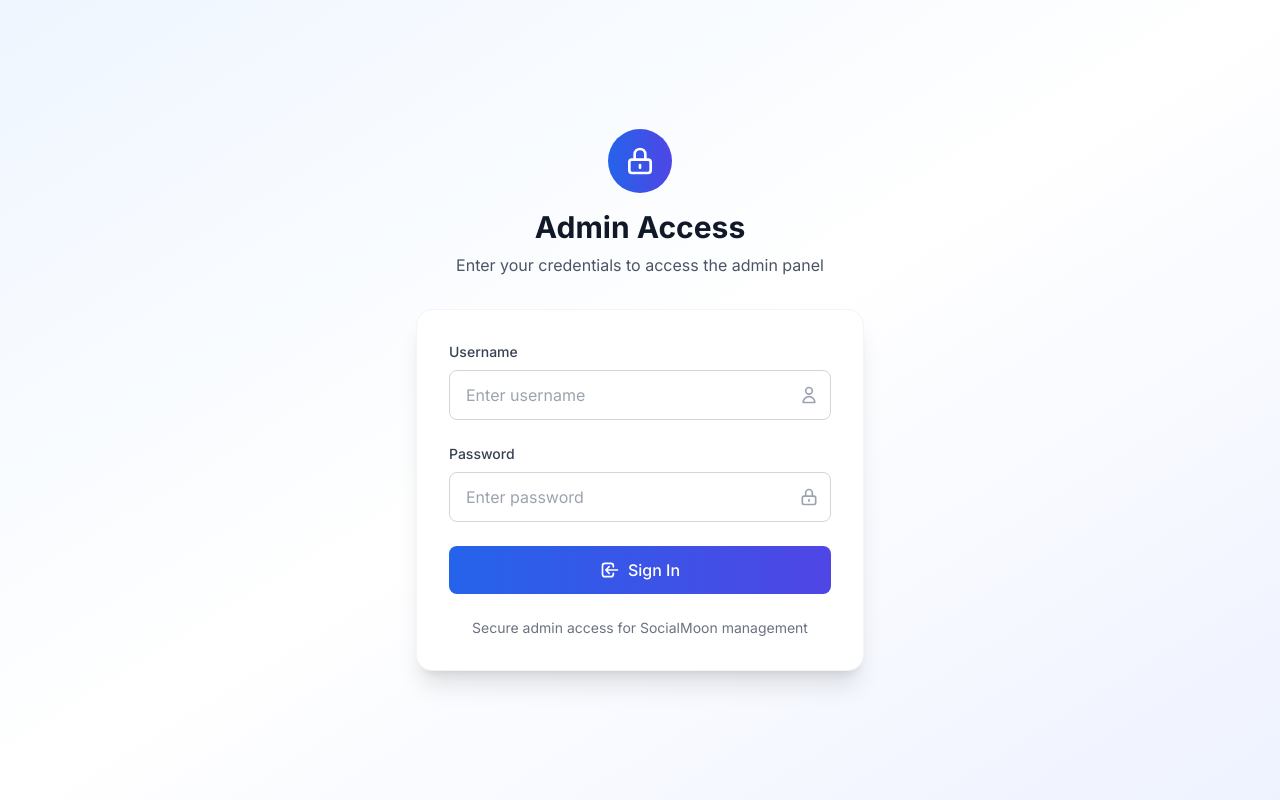
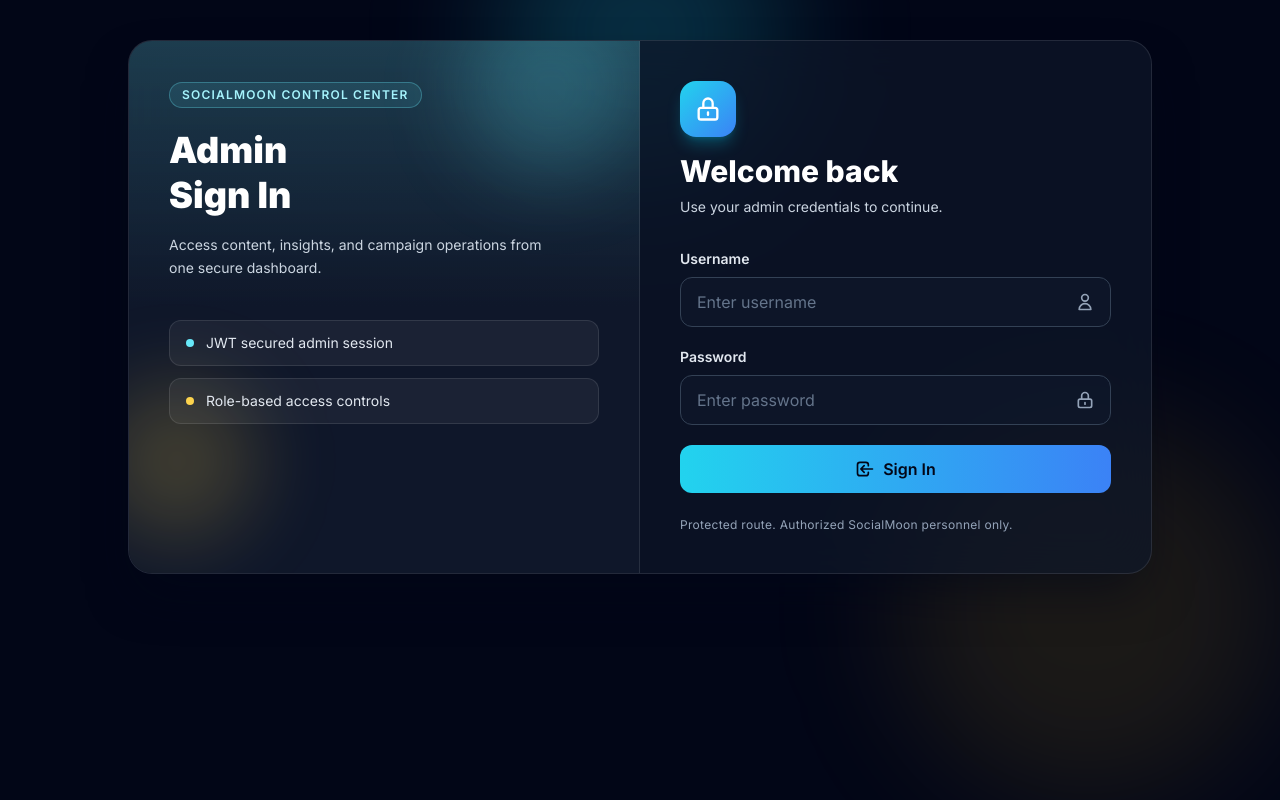
Before and after one commit to Socialmoon/socialmoon-website, a Next.js app: page /admin/login in a window 1280 px wide. Built offline with nearby package versions, Linux system fonts and the light colour scheme.

Commit message:
Enhance admin role verification: Allow superadmin access based on environment variable and improve error handling in admin management

```diff
--- a/src/app/admin/admins/page.tsx
+++ b/src/app/admin/admins/page.tsx
@@ -27,6 +27,7 @@ const AdminManagementPage = () => {
   const [isChangeDialogOpen, setIsChangeDialogOpen] = useState(false);
   const [isRoleDialogOpen, setIsRoleDialogOpen] = useState(false);
   const [currentUserRole, setCurrentUserRole] = useState<'admin' | 'superadmin'>('admin');
+  const [errorMessage, setErrorMessage] = useState('');
   const router = useRouter();
 
   const getAuthHeaders = () => {
@@ -62,11 +63,12 @@ const AdminManagementPage = () => {
       if (res.ok) {
         const data = await res.json();
         setAdmins(data);
+        setErrorMessage('');
       } else {
-        console.error('Failed to fetch admins');
+        setErrorMessage('Failed to fetch admins. Please try again.');
       }
-    } catch (error) {
-      console.error('Error fetching admins:', error);
+    } catch {
+      setErrorMessage('Error fetching admins. Please check your connection and try again.');
     }
     setLoading(false);
   };
@@ -94,8 +96,7 @@ const AdminManagementPage = () => {
         const data = await res.json();
         alert(data.error || 'Failed to add admin');
       }
-    } catch (error) {
-      console.error('Error adding admin:', error);
+    } catch {
       alert('Error adding admin');
     }
     setSaving(false);
@@ -123,8 +124,7 @@ const AdminManagementPage = () => {
         const data = await res.json();
         alert(data.error || 'Failed to change password');
       }
-    } catch (error) {
-      console.error('Error changing password:', error);
+    } catch {
       alert('Error changing password');
     }
     setSaving(false);
@@ -152,8 +152,7 @@ const AdminManagementPage = () => {
         const data = await res.json();
         alert(data.error || 'Failed to change role');
       }
-    } catch (error) {
-      console.error('Error changing role:', error);
+    } catch {
       alert('Error changing role');
     }
     setSaving(false);
@@ -177,8 +176,7 @@ const AdminManagementPage = () => {
         const data = await res.json();
         alert(data.error || 'Failed to delete admin');
       }
-    } catch (error) {
-      console.error('Error deleting admin:', error);
+    } catch {
       alert('Error deleting admin');
     }
     setSaving(false);
@@ -232,6 +230,12 @@ const AdminManagementPage = () => {
             </div>
           </div>
         </div>
+
+        {errorMessage && (
+          <div className="mb-6 rounded-lg border border-red-200 bg-red-50 px-4 py-3 text-sm text-red-700">
+            {errorMessage}
+          </div>
+        )}
 
         {/* Statistics Cards (Superadmin only) */}
         {currentUserRole === 'superadmin' && (
--- a/src/app/admin/dashboard/page.tsx
+++ b/src/app/admin/dashboard/page.tsx
@@ -147,6 +147,7 @@ const DashboardPage = () => {
     { name: 'Services', href: '/admin/services', icon: 'M19 11H5m14 0a2 2 0 012 2v6a2 2 0 01-2 2H5a2 2 0 01-2-2v-6a2 2 0 012-2m14 0V9a2 2 0 00-2-2M5 11V9a2 2 0 012-2m0 0V5a2 2 0 012-2h6a2 2 0 012 2v2M7 7h10', description: 'Edit services' },
     { name: 'Portfolio', href: '/admin/portfolio', icon: 'M19 11H5m14 0a2 2 0 012 2v6a2 2 0 01-2 2H5a2 2 0 01-2-2v-6a2 2 0 012-2m14 0V9a2 2 0 00-2-2M5 11V9a2 2 0 012-2m0 0V5a2 2 0 012-2h6a2 2 0 012 2v2M7 7h10', description: 'Edit portfolio projects' },
     { name: 'Case Studies', href: '/admin/case-studies', icon: 'M9 19v-6a2 2 0 00-2-2H5a2 2 0 00-2 2v6a2 2 0 002 2h2a2 2 0 002-2zm0 0V9a2 2 0 012-2h2a2 2 0 012 2v10m-6 0a2 2 0 002 2h2a2 2 0 002-2m0 0V5a2 2 0 012-2h2a2 2 0 012 2v14a2 2 0 01-2 2h-2a2 2 0 01-2-2z', description: 'Edit case studies' },
+    { name: 'Luna Admin Login', href: 'https://luna.socialmoon.in/admin-login', icon: 'M5 12h14M12 5l7 7-7 7', description: 'Open Luna admin login' },
   ];
 
   return (
--- a/src/app/admin/login/page.tsx
+++ b/src/app/admin/login/page.tsx
@@ -1,15 +1,12 @@
 'use client';
 
 import { useState } from 'react';
-import { useRouter } from 'next/navigation';
-import Image from 'next/image';
 
 const LoginPage = () => {
   const [username, setUsername] = useState('');
   const [password, setPassword] = useState('');
   const [error, setError] = useState('');
   const [isLoading, setIsLoading] = useState(false);
-  const router = useRouter();
 
   const handleSubmit = async (e: React.FormEvent) => {
     e.preventDefault();
@@ -49,24 +46,56 @@ const LoginPage = () => {
   };
 
   return (
-    <div className="min-h-screen bg-gradient-to-br from-blue-50 via-white to-indigo-50 flex items-center justify-center p-4">
-      <div className="w-full max-w-md">
-        {/* Logo/Branding */}
-        <div className="text-center mb-8">
-          <div className="inline-flex items-center justify-center w-16 h-16 bg-gradient-to-r from-blue-600 to-indigo-600 rounded-full mb-4">
-            <svg className="w-8 h-8 text-white" fill="none" stroke="currentColor" viewBox="0 0 24 24">
+    <div className="relative min-h-screen overflow-hidden bg-slate-950 px-4 py-10 sm:px-6">
+      <div className="pointer-events-none absolute -top-28 left-1/2 h-72 w-72 -translate-x-1/2 rounded-full bg-cyan-400/20 blur-3xl" />
+      <div className="pointer-events-none absolute bottom-0 right-0 h-96 w-96 rounded-full bg-amber-400/10 blur-3xl" />
+
+      <div className="relative mx-auto grid w-full max-w-5xl grid-cols-1 overflow-hidden rounded-3xl border border-white/10 bg-slate-900/70 shadow-2xl shadow-slate-950/60 backdrop-blur-xl lg:grid-cols-2">
+        <section className="relative hidden overflow-hidden border-r border-white/10 bg-gradient-to-b from-cyan-300/20 via-slate-900 to-slate-900 p-10 lg:block">
+          <div className="absolute -top-10 right-0 h-44 w-44 rounded-full bg-cyan-300/20 blur-2xl" />
+          <div className="absolute bottom-8 -left-8 h-40 w-40 rounded-full bg-amber-300/20 blur-2xl" />
+
+          <div className="relative">
+            <p className="inline-flex items-center rounded-full border border-cyan-300/30 bg-cyan-300/10 px-3 py-1 text-xs font-semibold uppercase tracking-widest text-cyan-200">
+              SocialMoon Control Center
+            </p>
+            <h1 className="mt-5 text-4xl font-black leading-tight text-white">
+              Admin
+              <br />
+              Sign In
+            </h1>
+            <p className="mt-4 max-w-sm text-sm leading-relaxed text-slate-300">
+              Access content, insights, and campaign operations from one secure dashboard.
+            </p>
+
+            <div className="mt-10 space-y-3 text-sm text-slate-200">
+              <div className="flex items-center gap-3 rounded-xl border border-white/10 bg-white/5 px-4 py-3">
+                <span className="h-2 w-2 rounded-full bg-cyan-300" />
+                JWT secured admin session
+              </div>
+              <div className="flex items-center gap-3 rounded-xl border border-white/10 bg-white/5 px-4 py-3">
+                <span className="h-2 w-2 rounded-full bg-amber-300" />
+                Role-based access controls
+              </div>
+            </div>
+          </div>
+        </section>
+
+        <section className="p-6 sm:p-10">
+          <div className="mx-auto w-full max-w-md">
+            <div className="mb-8 text-center lg:text-left">
+              <div className="mx-auto mb-4 inline-flex h-14 w-14 items-center justify-center rounded-2xl bg-gradient-to-br from-cyan-400 to-blue-500 shadow-lg shadow-cyan-500/30 lg:mx-0">
+                <svg className="h-7 w-7 text-white" fill="none" stroke="currentColor" viewBox="0 0 24 24">
                   <path strokeLinecap="round" strokeLinejoin="round" strokeWidth={2} d="M12 15v2m-6 4h12a2 2 0 002-2v-6a2 2 0 00-2-2H6a2 2 0 00-2 2v6a2 2 0 002 2zm10-10V7a4 4 0 00-8 0v4h8z" />
                 </svg>
               </div>
-          <h1 className="text-3xl font-bold text-gray-900 mb-2">Admin Access</h1>
-          <p className="text-gray-600">Enter your credentials to access the admin panel</p>
+              <h2 className="text-3xl font-extrabold text-white">Welcome back</h2>
+              <p className="mt-2 text-sm text-slate-300">Use your admin credentials to continue.</p>
             </div>
 
-        {/* Login Form */}
-        <div className="bg-white rounded-2xl shadow-xl p-8 border border-gray-100">
-          <form onSubmit={handleSubmit} className="space-y-6">
+            <form onSubmit={handleSubmit} className="space-y-5">
               <div>
-              <label htmlFor="username" className="block text-sm font-medium text-gray-700 mb-2">
+                <label htmlFor="username" className="mb-2 block text-sm font-semibold text-slate-200">
                   Username
                 </label>
                 <div className="relative">
@@ -75,13 +104,13 @@ const LoginPage = () => {
                     id="username"
                     value={username}
                     onChange={(e) => setUsername(e.target.value)}
-                  className="w-full px-4 py-3 border border-gray-300 rounded-lg focus:ring-2 focus:ring-blue-500 focus:border-blue-500 transition-colors pr-12"
+                    className="w-full rounded-xl border border-slate-700 bg-slate-900/70 px-4 py-3 pr-12 text-white placeholder:text-slate-500 focus:border-cyan-400 focus:outline-none focus:ring-2 focus:ring-cyan-400/40"
                     placeholder="Enter username"
                     required
                     disabled={isLoading}
                   />
-                <div className="absolute inset-y-0 right-0 pr-3 flex items-center">
-                  <svg className="w-5 h-5 text-gray-400" fill="none" stroke="currentColor" viewBox="0 0 24 24">
+                  <div className="pointer-events-none absolute inset-y-0 right-0 flex items-center pr-4">
+                    <svg className="h-5 w-5 text-slate-400" fill="none" stroke="currentColor" viewBox="0 0 24 24">
                       <path strokeLinecap="round" strokeLinejoin="round" strokeWidth={2} d="M16 7a4 4 0 11-8 0 4 4 0 018 0zM12 14a7 7 0 00-7 7h14a7 7 0 00-7-7z" />
                     </svg>
                   </div>
@@ -89,7 +118,7 @@ const LoginPage = () => {
               </div>
 
               <div>
-              <label htmlFor="password" className="block text-sm font-medium text-gray-700 mb-2">
+                <label htmlFor="password" className="mb-2 block text-sm font-semibold text-slate-200">
                   Password
                 </label>
                 <div className="relative">
@@ -98,13 +127,13 @@ const LoginPage = () => {
                     id="password"
                     value={password}
                     onChange={(e) => setPassword(e.target.value)}
-                  className="w-full px-4 py-3 border border-gray-300 rounded-lg focus:ring-2 focus:ring-blue-500 focus:border-blue-500 transition-colors pr-12"
+                    className="w-full rounded-xl border border-slate-700 bg-slate-900/70 px-4 py-3 pr-12 text-white placeholder:text-slate-500 focus:border-cyan-400 focus:outline-none focus:ring-2 focus:ring-cyan-400/40"
                     placeholder="Enter password"
                     required
                     disabled={isLoading}
                   />
-                <div className="absolute inset-y-0 right-0 pr-3 flex items-center">
-                  <svg className="w-5 h-5 text-gray-400" fill="none" stroke="currentColor" viewBox="0 0 24 24">
+                  <div className="pointer-events-none absolute inset-y-0 right-0 flex items-center pr-4">
+                    <svg className="h-5 w-5 text-slate-400" fill="none" stroke="currentColor" viewBox="0 0 24 24">
                       <path strokeLinecap="round" strokeLinejoin="round" strokeWidth={2} d="M12 15v2m-6 4h12a2 2 0 002-2v-6a2 2 0 00-2-2H6a2 2 0 00-2 2v6a2 2 0 002 2zm10-10V7a4 4 0 00-8 0v4h8z" />
                     </svg>
                   </div>
@@ -112,12 +141,12 @@ const LoginPage = () => {
               </div>
 
               {error && (
-              <div className="bg-red-50 border border-red-200 rounded-lg p-3">
-                <div className="flex items-center">
-                  <svg className="w-5 h-5 text-red-400 mr-2" fill="none" stroke="currentColor" viewBox="0 0 24 24">
+                <div className="rounded-xl border border-rose-300/40 bg-rose-400/10 p-3">
+                  <div className="flex items-center gap-2">
+                    <svg className="h-5 w-5 text-rose-300" fill="none" stroke="currentColor" viewBox="0 0 24 24">
                       <path strokeLinecap="round" strokeLinejoin="round" strokeWidth={2} d="M12 8v4m0 4h.01M21 12a9 9 0 11-18 0 9 9 0 0118 0z" />
                     </svg>
-                  <p className="text-sm text-red-700">{error}</p>
+                    <p className="text-sm text-rose-100">{error}</p>
                   </div>
                 </div>
               )}
@@ -125,11 +154,11 @@ const LoginPage = () => {
               <button
                 type="submit"
                 disabled={isLoading}
-              className="w-full bg-gradient-to-r from-blue-600 to-indigo-600 text-white py-3 px-4 rounded-lg font-medium hover:from-blue-700 hover:to-indigo-700 focus:ring-2 focus:ring-blue-500 focus:ring-offset-2 transition-all disabled:opacity-50 disabled:cursor-not-allowed flex items-center justify-center"
+                className="flex w-full items-center justify-center rounded-xl bg-gradient-to-r from-cyan-400 to-blue-500 px-4 py-3 font-semibold text-slate-950 transition-all hover:from-cyan-300 hover:to-blue-400 focus:outline-none focus:ring-2 focus:ring-cyan-300 focus:ring-offset-2 focus:ring-offset-slate-900 disabled:cursor-not-allowed disabled:opacity-60"
               >
                 {isLoading ? (
                   <>
-                  <svg className="animate-spin -ml-1 mr-3 h-5 w-5 text-white" xmlns="http://www.w3.org/2000/svg" fill="none" viewBox="0 0 24 24">
+                    <svg className="-ml-1 mr-3 h-5 w-5 animate-spin text-slate-900" xmlns="http://www.w3.org/2000/svg" fill="none" viewBox="0 0 24 24">
                       <circle className="opacity-25" cx="12" cy="12" r="10" stroke="currentColor" strokeWidth="4"></circle>
                       <path className="opacity-75" fill="currentColor" d="M4 12a8 8 0 018-8V0C5.373 0 0 5.373 0 12h4zm2 5.291A7.962 7.962 0 014 12H0c0 3.042 1.135 5.824 3 7.938l3-2.647z"></path>
                     </svg>
@@ -137,7 +166,7 @@ const LoginPage = () => {
                   </>
                 ) : (
                   <>
-                  <svg className="w-5 h-5 mr-2" fill="none" stroke="currentColor" viewBox="0 0 24 24">
+                    <svg className="mr-2 h-5 w-5" fill="none" stroke="currentColor" viewBox="0 0 24 24">
                       <path strokeLinecap="round" strokeLinejoin="round" strokeWidth={2} d="M11 16l-4-4m0 0l4-4m-4 4h14m-5 4v1a3 3 0 01-3 3H6a3 3 0 01-3-3V7a3 3 0 013-3h7a3 3 0 013 3v1" />
                     </svg>
                     Sign In
@@ -146,13 +175,11 @@ const LoginPage = () => {
               </button>
             </form>
 
-          {/* Footer */}
-          <div className="mt-6 text-center">
-            <p className="text-sm text-gray-500">
-              Secure admin access for SocialMoon management
+            <p className="mt-6 text-center text-xs tracking-wide text-slate-400 lg:text-left">
+              Protected route. Authorized SocialMoon personnel only.
             </p>
           </div>
-        </div>
+        </section>
       </div>
     </div>
   );
--- a/src/lib/auth.ts
+++ b/src/lib/auth.ts
@@ -40,7 +40,15 @@ export class AuthUtils {
     // Verify the admin still exists and has the correct role
     const role = await AdminService.getAdminRole(payload.username);
     if (role !== payload.role) {
-      return null;
+      const envAdminUsername = process.env.ADMIN_USERNAME?.toLowerCase();
+      const isEnvSuperAdmin =
+        payload.role === 'superadmin' &&
+        !!envAdminUsername &&
+        payload.username === envAdminUsername;
+
+      if (!isEnvSuperAdmin) {
+        return null;
+      }
     }
 
     return payload;
```
Lines whose indentation alone changed are shown as unchanged.
